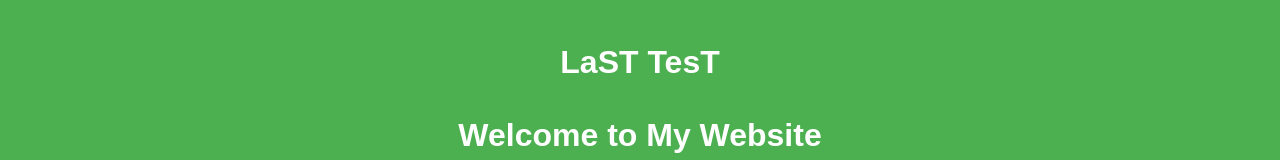
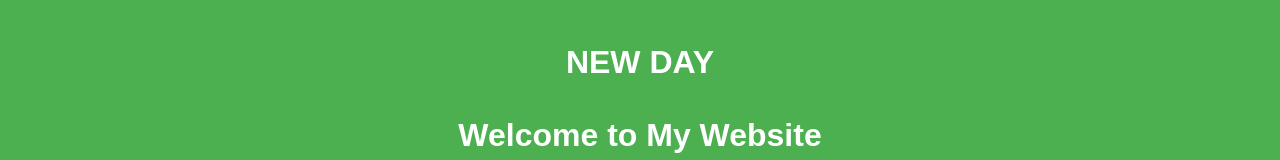
Before and after one commit to obinnaozigbu-svg/devops-project, a plain HTML site: page web/index.html in a window 1280 px wide. Shown: the top 160 px of the page. Drawn offline with Linux system fonts and the light colour scheme.

Commit message:
Modified index.html to trigger workflow

```diff
--- a/web/index.html
+++ b/web/index.html
@@ -7,7 +7,7 @@
 </head>
 <body>
     <header>
-	<h1>LaST TesT</h1>
+	<h1>NEW DAY</h1>
         <h1>Welcome to My Website</h1>
         <nav>
             <a href="index.html">Home</a> |
```
